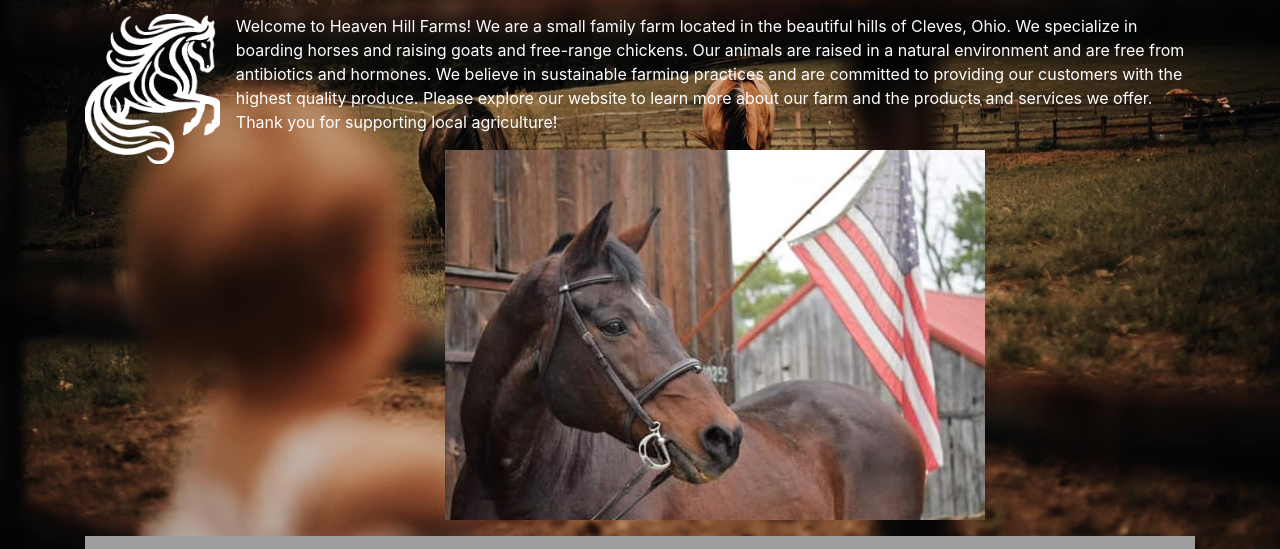
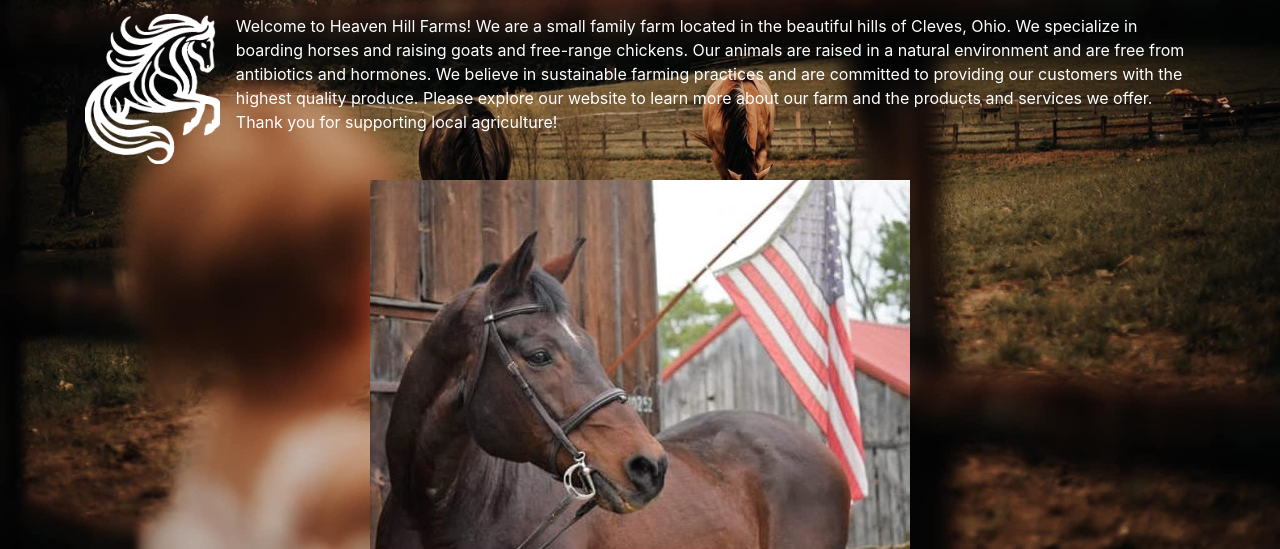
Before and after one commit to derrickadkins/haven_hills, a website built with webpack: page public/index.html in a window 1280 px wide. Shown: the part 251-800 px from the top of the page. Built offline with nearby package versions, Linux system fonts and the light colour scheme; some packages are replaced by stand-ins of ours; grey boxes are pictures that could not be loaded.

Commit message:
added min-height to page text
this min-height of 150px matches the image set to float-left against the text. If page is wide enough, height of p was less than 150, pushing the image below the p to the right, out of center.

```diff
--- a/public/css/style.css
+++ b/public/css/style.css
@@ -1,3 +1,7 @@
+p.page_desc_text {
+  min-height: 150px;
+}
+
 .card.bg-dark {
   background-color: #343a40d0 !important;
 }
--- a/public/index.html
+++ b/public/index.html
@@ -48,7 +48,7 @@
       <img src="images/heaven_hill_farms_logo_white.png" alt="Heaven Hill Farms" class="img-fluid" />
       <div class="mt-3">
         <img class="float-left mr-3" src="images/heaven_hill_horse_white.png" alt="Horse" height="150" />
-        <p>
+        <p class="page_desc_text">
           Welcome to Heaven Hill Farms! We are a small family farm located in the beautiful hills of Cleves, Ohio. We
           specialize in boarding horses and raising goats and free-range chickens. Our animals are raised in a natural
           environment and are free from antibiotics and hormones. We believe in sustainable farming practices and are
```
Also changed, not shown: public/boarding.html (+1 -1 lines), public/garden.html (+1 -1 lines), public/lessons.html (+1 -1 lines), 1 other file.
